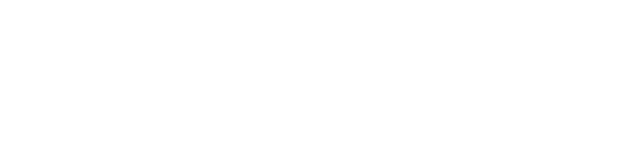
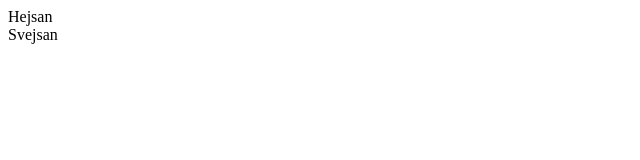
Before and after one commit to visceral89/FEU24, a plain HTML site: page index.html in a window 1280 px wide. Shown: the whole page, without its empty margins (0-640 px from the left). Drawn offline with Linux system fonts and the light colour scheme.

Commit message:
Uppdaterade Body, hälsning

```diff
--- a/index.html
+++ b/index.html
@@ -5,5 +5,8 @@
 		<meta name="viewport" content="width=device-width, initial-scale=1.0" />
 		<title>Document</title>
 	</head>
-	<body></body>
+	<body>
+		<div>Hejsan</div>
+		<div>Svejsan</div>
+	</body>
 </html>
```
